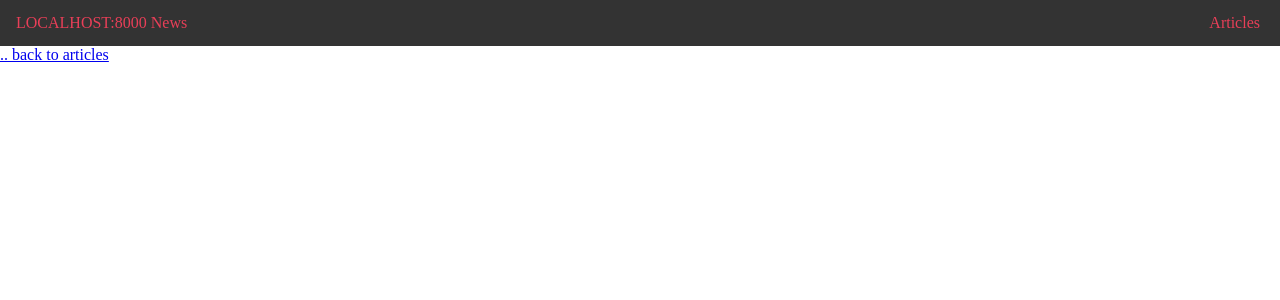
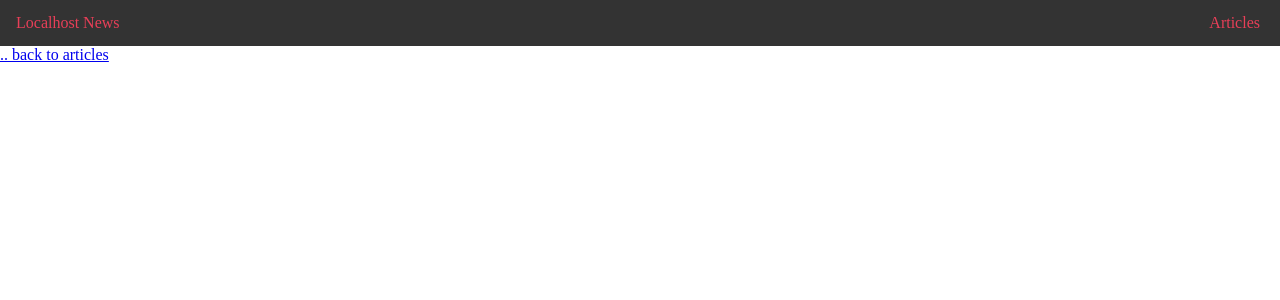
Before and after one commit to GirtsFreimanis/codelex-php, a PHP site: template darbs2/app/Templates/show.twig in a window 1280 px wide. Shown: the top 300 px of the page. Run offline with PHP 8.4, Linux system fonts and the light colour scheme; the template is opened without the code that fills it, so the values that code supplies are empty; some libraries are stand-ins or nearby versions.

Commit message:
first commit

```diff
--- a/darbs2/app/Templates/index.twig
+++ b/darbs2/app/Templates/index.twig
@@ -1,7 +1,7 @@
 <!DOCTYPE html>
 <html>
 <head>
-    <title>LocalHost:8000 News</title>
+    <title>Localhost News</title>
 </head>
 <body>
 {% include'navbar.twig' %}
--- a/darbs2/app/Templates/navbar.twig
+++ b/darbs2/app/Templates/navbar.twig
@@ -32,7 +32,7 @@
 <body>
 
 <div class="navbar">
-    <a class="title">LOCALHOST:8000 News</a>
+    <a class="title">Localhost News</a>
     <a class="right" href="/articles">Articles</a>
 </div>
 
--- a/darbs2/app/Templates/show.twig
+++ b/darbs2/app/Templates/show.twig
@@ -1,7 +1,7 @@
 <!DOCTYPE html>
 <html>
 <head>
-    <title>LocalHost:8000 News</title>
+    <title>Localhost News: {{ article.title }}</title>
 </head>
 <body>
 {% include'navbar.twig' %}
```
